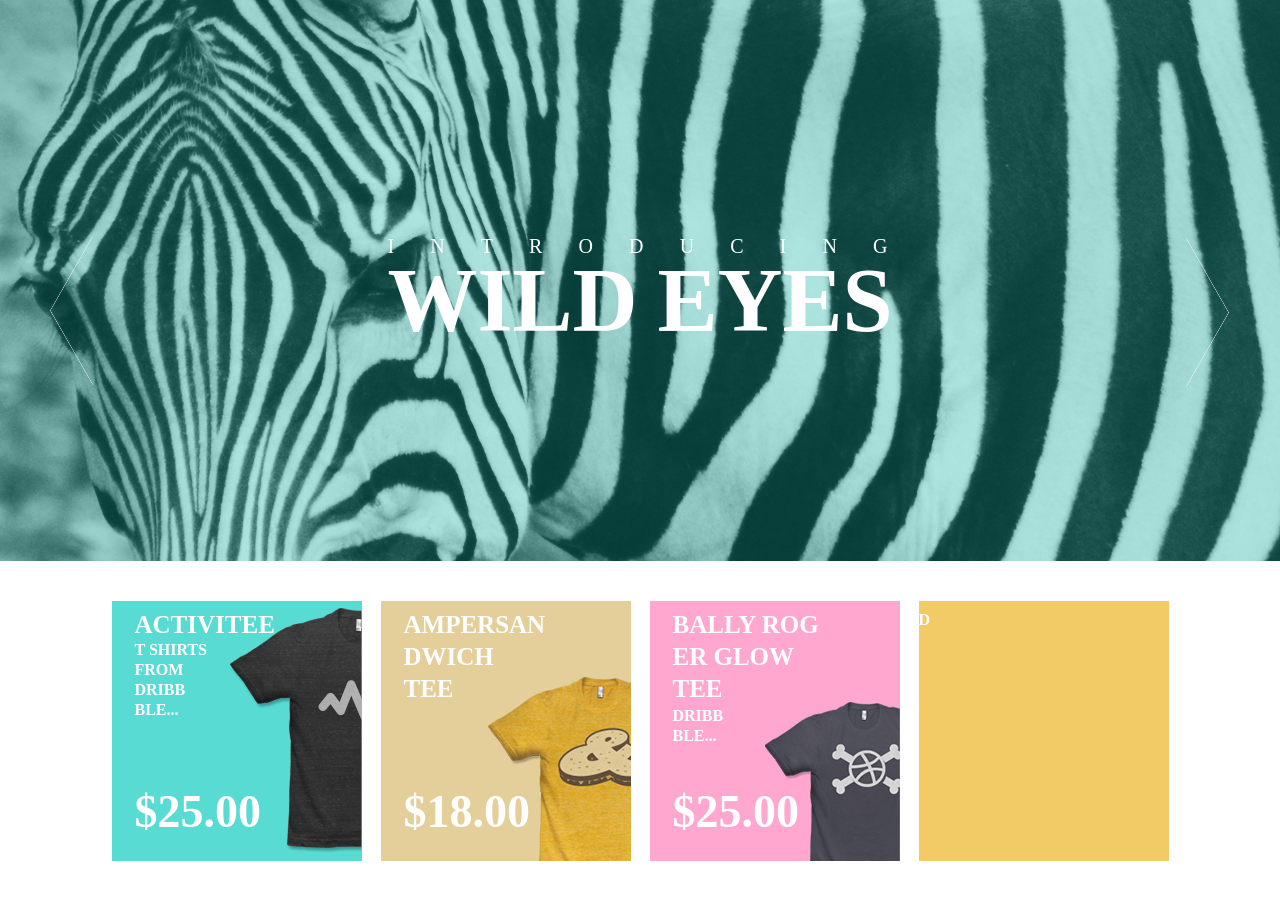
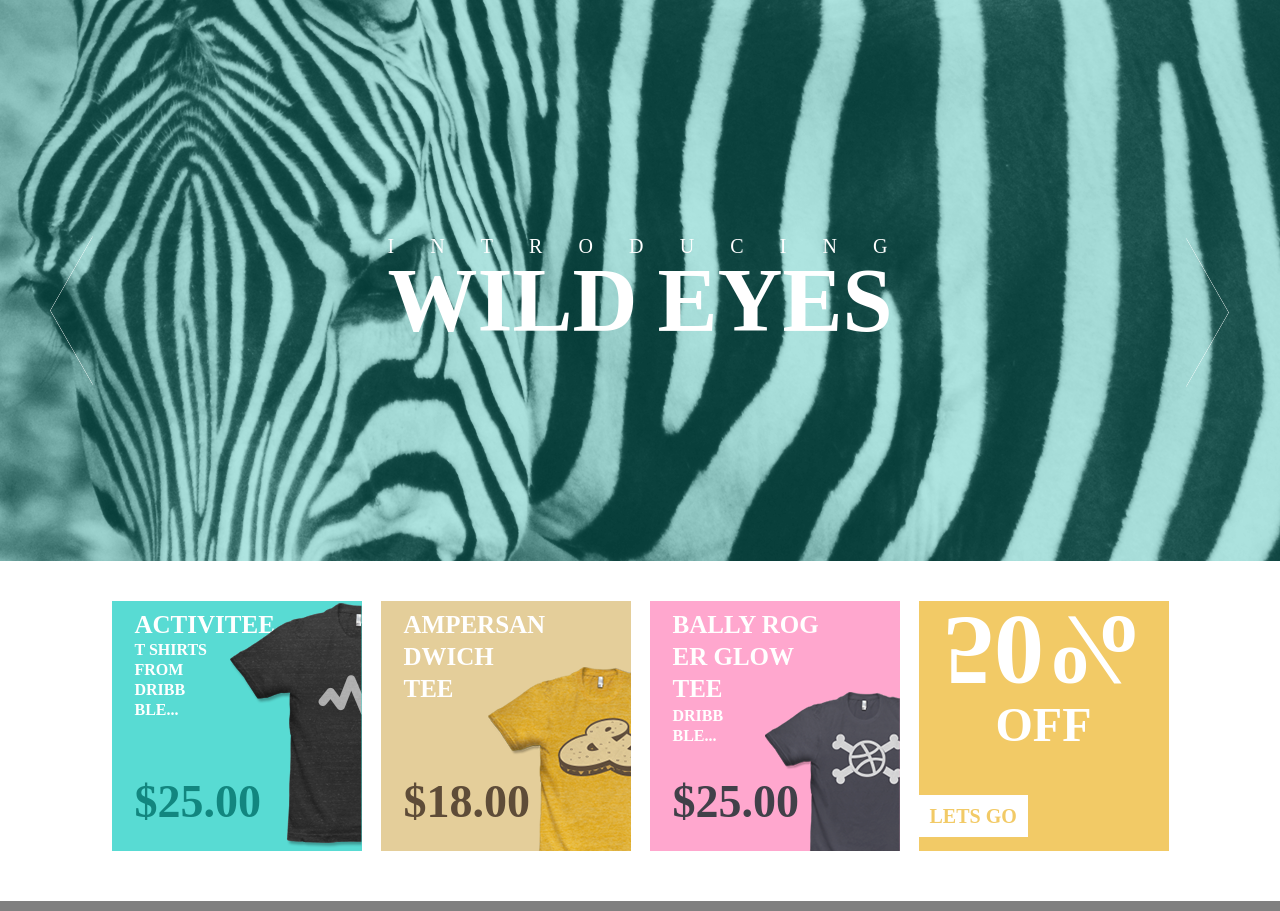
Before and after one commit to DynamicSTOP/ZEB-RA, a plain HTML site: page index.html in a window 1280 px wide. Shown: the part 89-1000 px from the top of the page. Drawn offline with Linux system fonts and the light colour scheme.

Commit message:
promo cells

```diff
--- a/css/zeb-ra.css
+++ b/css/zeb-ra.css
@@ -260,15 +260,26 @@ div.zebra::before {
 .cell4 {
     background-color: #f2ca66;
 }
+.cell1 .price{
+    color:#12867f;
+}
+
+.cell2 .price{
+    color:#5e4c38;
+}
+
+.cell3 .price{
+    color:#414049;
+}
 
 .cell1, .cell2, .cell3, .cell4 {
     position: relative;
     vertical-align: top;
-    padding-top: 10px;
     color: white;
     text-align: left;
     text-transform: uppercase;
     font-weight: 800;
+    cursor: pointer;
 }
 
 .cell1 .activ {
@@ -281,6 +292,7 @@ div.zebra::before {
 .cell1 .title, .cell2 .title, .cell3 .title {
     font-size: 25px;
     padding-left: 23px;
+    margin-top:10px;
 }
 
 .cell1 .sub, .cell3 .sub {
@@ -308,3 +320,32 @@ div.zebra::before {
     right: 0;
     margin-bottom: -4px;
 }
+
+.cell4 .title{
+    text-align:center;
+    font-size: 100px;
+    line-height: 100px;
+    font-weight: 800;
+    transform: matrix(1, 0, 0, -1, 0, 0);
+}
+
+.cell4 .sub{
+    font-size: 48px;
+    line-height: 48px;
+    font-weight: 800;
+    text-align: center;
+    text-transform: uppercase;
+}
+
+.cell4 .lg{
+    background-color: #ffffff;
+    color:#f2ca66;
+    text-transform: uppercase;
+    position:absolute;
+    left: 0;
+    bottom: 14px;
+    padding:11px;
+    font-size: 20px;
+    line-height: 20px;
+    font-weight: 800;
+}
--- a/index.html
+++ b/index.html
@@ -73,7 +73,11 @@
                 <div class="price">$25.00</div>
                 <div class="bl"><img src="./img/bally.png"/></div>
             </div>
-            <div class="cell4">d</div>
+            <div class="cell4">
+                <div class="title">50%</div>
+                <div class="sub">off</div>
+                <div class="lg">lets go</div>
+            </div>
 
         </div>
 
```
